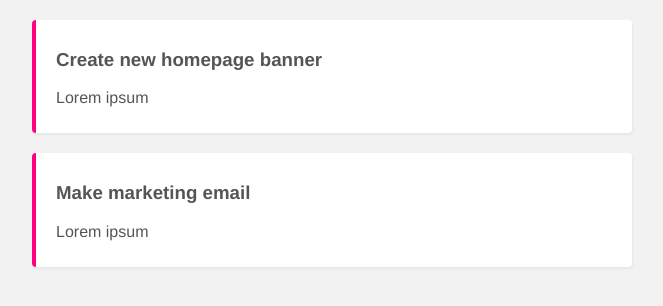
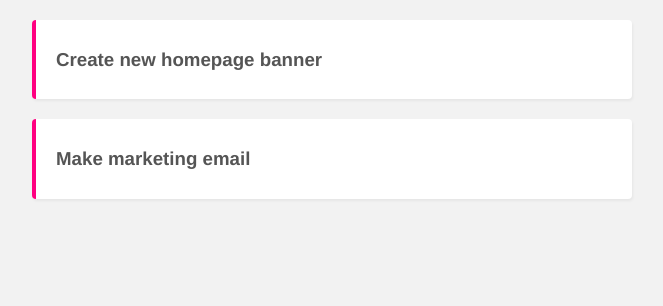
Before and after one commit to AdaN6/project-planner, a Vue app: page / in a window 1280 px wide. Shown: the top 306 px of the page, without its empty margins (308-971 px from the left). Built offline with nearby package versions, Linux system fonts and the light colour scheme; data requests are answered from the project's data file.

Commit message:
applied hide and show details logic

```diff
--- a/src/components/SinglePorject.vue
+++ b/src/components/SinglePorject.vue
@@ -1,9 +1,9 @@
 <template>
   <div class="project">
     <div class="actions">
-        <h3>{{ project.title }}</h3>
+        <h3 @click="showDetails = !showDetails">{{ project.title }}</h3>
     </div>
-    <div class="details">
+    <div class="details" v-if="showDetails">
         <p>
             {{ project.details }}
         </p>
@@ -14,6 +14,11 @@
 <script>
 export default {
     props: ['project'],
+    data() {
+        return{
+            showDetails: false
+        }
+    },
 
 
 }
```
